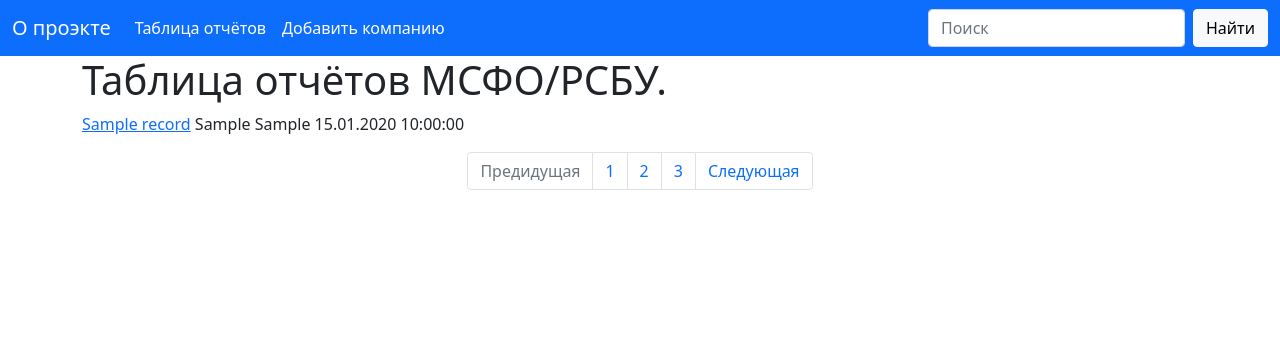
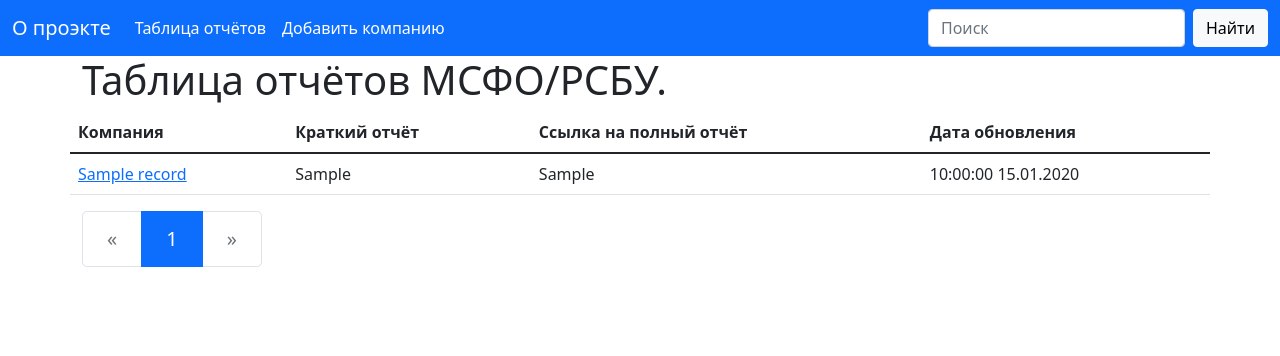
Before and after one commit to wwwAiru/web-msfo-stock-bot, a Flask app: page /records/ in a window 1280 px wide. Shown: the top 356 px of the page. Run offline with Flask 2, Linux system fonts and the light colour scheme; tables that the repository leaves empty hold one stand-in row (values such as "Sample post").

Commit message:
Исправил отображение контента, теперь данные отображаются таблицей. Полностью готов фронт пагинации.

```diff
--- a/records/templates/records/index.html
+++ b/records/templates/records/index.html
@@ -11,33 +11,68 @@
 
 
 {% block table_content %}
-<!-- циклом выводятся записи из б.д. постранично, записи берутся из объекта pages-->
+<table class="table">
+    <thead>
+        <tr>
+            <th scope="col">Компания</th>
+            <th scope="col">Краткий отчёт</th>
+            <th scope="col">Ссылка на полный отчёт</th>
+            <th scope="col">Дата обновления</th>
+        </tr>
+    </thead>
+
+    <tbody>
+    <!-- циклом выводятся записи из б.д. постранично, записи берутся из объекта pages-->
     {% for record in pages.items %}
-    <p>
         <!-- на название компании навешивается ссылка, которая переадресует на страницу record_detail.html,
         для этого в функцию record_detail из вью records.
         и передаёт в функцию аргумент slug которому присваивается значение поля slug(то что в б.д.) объекта record,
         перейдя по ссылке мы попадём на страницу детальной информации о компании -->
-        <a href="{{ url_for('records.record_detail', slug=record.slug) }}">{{ record.company_name }}</a>
-            {{ record.short_info }}
-            {{ record.long_info }}
+        <tr>
+            <td><a href="{{ url_for('records.record_detail', slug=record.slug) }}">{{ record.company_name }}</a></td>
+            <td> {{ record.short_info }}</td>
+            <td> {{ record.long_info }}</td>
+
             <!--тут небольшое форматирование вывода даты, мне удобно в формате: день.месяц.год
             можно настроить в любом удобном формате-->
-            {{ record.updated.strftime("%d.%m.%Y %H:%M:%S") }}
+            <td> {{ record.updated.strftime("%H:%M:%S %d.%m.%Y") }}</td>
+        </tr>
+    {% endfor %}
+    </tbody>
+    </table>
 
-    </p>
-    {% endfor %}
+
 <!-- Пагинация -->
 <nav aria-label="Page navigation example">
-  <ul class="pagination justify-content-center">
+  <ul class="pagination pagination-lg">
+    <!-- Проработка кнопки "предидущая страница".
+    Условие: если метод has_prev объекта pages - пуст, тогда проявить class="page-item disabled"  -->
     <li {% if not pages.has_prev %} class="page-item disabled" {% endif %}>
-      <a class="page-link" href="./?page={{ pages.prev_num }}">Предидущая</a>
+        <!-- ссылка адресует на страницу из метода prev_num(он динамический) -->
+      <a class="page-link" href="./?page={{ pages.prev_num }}" aria-label="Previous">
+        <span aria-hidden="true">&laquo;</span>
+      </a>
     </li>
-    <li class="page-item"><a class="page-link" href="#">1</a></li>
-    <li class="page-item"><a class="page-link" href="#">2</a></li>
-    <li class="page-item"><a class="page-link" href="#">3</a></li>
-    <li class="page-item">
-      <a class="page-link" href="#">Следующая</a>
+
+      <!-- тут циклом выводятся номера страниц из объекта pages методом-итератором iter_pages()
+       этот метод может принимать 4 аргумента, у них есть дефолтные значения,
+       они проявятся если страниц будет слишком много, например появятся многоточия и разделения по количеству страниц
+       до и после многоточия, задав значения аргументов можно регулировать как удобно. -->
+      {% for page in pages.iter_pages() %}
+
+      <!-- Проверка является ли page текущей страницей, если да, то проявить class="page-item active" -->
+    <li {% if page == pages.page %} class="page-item active" {% endif %}>
+
+       <!-- в двойных фигурных скобках просто переменная номера страницы -->
+        <a class="page-link" href="./?page={{ page }}">{{ page }}</a></li>
+      {% endfor %}
+
+      <!-- Проработка кнопки "следующая страница".
+      Делается по аналогии кнопки "предидущая страница" только зеркально  -->
+    <li {% if pages.has_next %} class="page-item" {% else %} class="page-item disabled" {% endif %}>
+      <a class="page-link" href="./?page={{ pages.next_num }}" aria-label="Next">
+        <span aria-hidden="true">&raquo;</span>
+      </a>
     </li>
   </ul>
 </nav>
```
